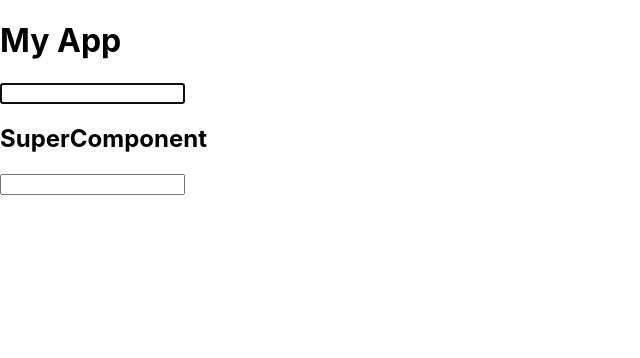
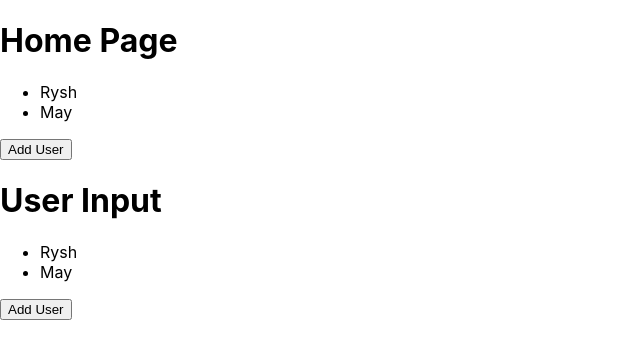
Before and after one commit to oscartrugo/MasterReact-Typecript, a React (Create React App) app in the folder react-udemy-tutorial/: page / in a window 1280 px wide. Shown: the top 358 px of the page, without its empty margins (0-640 px from the left). Built offline with nearby package versions, Linux system fonts and the light colour scheme.

Commit message:
53. Context API

```diff
--- a/react-udemy-tutorial/src/App.tsx
+++ b/react-udemy-tutorial/src/App.tsx
@@ -1,67 +1,116 @@
 import React from 'react';
 import logo from './logo.svg';
 import './App.css';
-import SuperComponent from './components/SuperComponent';
-import { Input } from './components/Input';
+import HomePage from './components/HomePage';
+import { MyContext, MyContextProvider } from './context/MyContext';
 
-class App extends React.Component {
-  // inputRef: HTMLInputElement | null;
-  inputRef: React.RefObject<HTMLInputElement>
-
-  constructor(props: {}) {
-    super(props);
-
-    // callbackRef initialize
-    // this.inputRef = null;
-
-    this.inputRef = React.createRef();
-  }
-
-  componentDidMount() {
-    // callbackRef
-    // console.log(this.inputRef);
-    // this.inputRef && this.inputRef.focus();
-
-    this.inputRef.current && this.inputRef.current.focus();
-  }
-
-  // callback ref
-  // getInputRef = (element: HTMLInputElement) => {
-  //   this.inputRef = element;
-  // }
-
-  render() {
-    return (
-      <React.Fragment>
-        <h1>My App</h1>
-        <input ref={this.inputRef} />
-        <SuperComponent />
-        <Input />
-      </React.Fragment>
-    );
-  }
+function App() {
+  return (
+      <MyContextProvider>
+        <HomePage />
+      </MyContextProvider>
+  );
 }
 
 export default App;
+
+
 /**
- * En algunos casos querrás acceder al nodo de tu elemento para hacer
- * algo(por ejemplo, hacer focus u obtener una posición)
+ * Supongamo que quieres pasar algunos props o data a varios componentes.
+ * ¿Qué harías?
  *
- * Puedes utilizar Vanilla(eje: querySelector), pero hay una forma en React
- * para hacer esto.
+ * Por ejemplo, tienes un componente padre que obtiene datos de una API,
+ * y esos datos deberían ser pasados a varios componentes.
+ *
+ * En base a lo aprendido, debería temrinar añadiéndolo al componente del
+ * nivel top y pasarlo a cada componente hasta que se alcance los componentes
+ * objetivos.
+ *
+ * Eso es demasiado trabajo y refactoring por hacer.
+ *
+ * Dado que crearemos una interface y vamos a acceder al prop y depsués pasar
+ * la información del prop a otro componente y crear otra interface,
+ * y así de manera cíclica.
+ *
+ * Para resolver ese problema, utilizamos Context.
  *
  */
 
 /**
- *    REFS
- * Refs provee una forma de acceder a los nodos del DOM o elementos React creados
- * en el render method.
+ *    CONTEXT
+ * Es una forma de pasar data a través del árbol de componentes
+ * sin tener que pasar props manualmente en todos los niveles.
  *
- * Los refs objects son actualizados dentro del componentDidMount y componentDidUpdate.
+ * Para un árbol de componentes React, debido a que solo aquellos bajo
+ * el contexto de component serán capaces de acceder a la información dentro del context.
  *
- * Algunos buenos casos de uso:
- * - Manejando enfoque, text selection o media playback
- * - Obteniendo la posición de un elemento
- * - Activando animaciones imperativas.
- * - Integrando con librerías DOM de terceros
+ * Este contexto se utiliza principalmente para el usuario autenticado actual,
+ * el tema o el idioma preferido, etc.
+ *
+ * Recuerda, aplícalo moderadamente puesto que hace la reutilización del componente
+ * más difícil.
  */
+
+/**
+ *        CONTEXT API
+ * Entonces, ¿cuáles son las APIs disponibles para Context?
+ *
+ * createContext - Para utilizar esto en el código solo vamos a
+ * hacer React.createContext y podremos pasar un valor default.
+ * Ese valor default es el valor o la data que vamos a compartir
+ * a otros componentes.
+ *
+ * Context.Provider - Create context va a retornar un objeto y ese
+ * objeto contendrá Provider. Este provider es en realidad un componente
+ * que puede ser usado por los consumidores o los components. De esta
+ * forma ellos pueden obtener la información en tu Context.
+ * Para utilizar esto, solo haremos MyContext.Provider, y puedes pasar un
+ * prop, el cual es value, y este value será compartido a través
+ * de los componentes.
+ *
+ * Context.Consumer - Este es utilizado para consumir la data en nuestro
+ * provider. Para usar esto, solo utilizamos MyContext.Consumer, de nuevo,
+ * es de hecho un componente y este componende debe tener un children que es
+ * una función.
+ *
+ * Context.displayName - React DevTools utiliza este string para determinar
+ * qué mostrar para el context. Se utiliza para hacer override al nombre de
+ * nuestro Context para poder ver facilmente en el React DevTools.
+ * Para utilizar esto, vamos a usar MyContext.displayName.
+ *
+ * Class.contextType - Este tipo de Context es otra forma de
+ * suscribir a nuestro Context. Para utilizar esto dentro de nuestro component,
+ * tendremos que usar MyClass o MyComponent.contextType
+ *
+ * this.context - Si vamos a estar utilizando Class.contextType, entonces para
+ * acceder al value de nuestro provider o context, utilizaremos this.context.
+ * Entonces, para utilizar esto en nuestro código, solo usaremos this.context.
+ * Puesto que estaremos utilizando TypeScript, en el create context tiene
+ * un generic.
+ *
+ * Por ejemplo, el siguiente código:
+ *
+ * export interface UserContextType{
+ *    users: string[];
+ *    updateUsers(users: string[]): void;
+ * }
+ *
+ * export const UserContext = React.createContext<UserContextType>({
+ *    users: [], updateUsers: (users: string[]) => ()
+ * });
+ *
+ * En este ejemplo tenemos UserContextType, el cual será el tipo de nuestro value.
+ *
+ *
+ * Y en el siguiente, para el context type y context, vamos a usar React.ContexType
+ * Y después para el value, vamos a utilizar el <typeof UsersContext>
+ *
+ * Y para el Consumer, no necesitamos hacer nada dado que el consumer
+ * automáticamente detecta el type que necesita utilizar.
+ *
+ * Por ejemplo:
+ * <UserContext.Consumer>
+ *    { value => value.users}
+ * </UserContext.Consumer>
+ *
+ */
--- /dev/null
+++ b/react-udemy-tutorial/src/components/HomePage/index.tsx
@@ -0,0 +1,23 @@
+import React from 'react';
+import { MyContext } from '../../context/MyContext';
+import UserInput from '../UserInput';
+
+class HomePage extends React.Component {
+    static contextType = MyContext;
+    context!: React.ContextType<typeof MyContext>;
+
+    render() {
+        return (
+            <div>
+                <h1> Home Page </h1>
+                <ul>
+                    {this.context.users.map(user => <li key={user}>{user}</li>)}
+                </ul>
+                <button onClick={() => this.context.updateUser('bella')}>Add User</button>
+                <UserInput />
+            </div>
+        )
+    }
+}
+
+export default HomePage;
--- /dev/null
+++ b/react-udemy-tutorial/src/components/HomePage/interface.ts
@@ -0,0 +1,3 @@
+export interface HomePageState {
+    counter: number;
+}
--- /dev/null
+++ b/react-udemy-tutorial/src/components/UserInput/index.tsx
@@ -0,0 +1,22 @@
+import React from 'react';
+import { MyContext } from '../../context/MyContext';
+
+class UserInput extends React.Component {
+    render() {
+        return (
+            <MyContext.Consumer>
+                {(value) => (
+                    <div>
+                        <h1> User Input </h1>
+                        <ul>
+                            {value.users.map(user => <li key={user}>{user}</li>)}
+                        </ul>
+                        <button onClick={() => value.updateUser('Prince')}>Add User</button>
+                    </div>
+                )}
+            </MyContext.Consumer>
+        )
+    }
+}
+
+export default UserInput;
--- /dev/null
+++ b/react-udemy-tutorial/src/context/MyContext.tsx
@@ -0,0 +1,42 @@
+import React from 'react';
+
+export interface MyContextType {
+    users: string[];
+    updateUser(user: string): any;
+}
+
+export const MyContext = React.createContext<MyContextType>({
+    users: ['Rysh', 'May'],
+    updateUser:() => {}
+});
+
+interface MyContextProviderState {
+    users: string[];
+}
+
+export class MyContextProvider extends React.Component<{}, MyContextProviderState> {
+    constructor(props: {}) {
+        super(props);
+
+        this.state = {
+            users: ['Rysh', 'May']
+        }
+    }
+
+    handleUpdateUser = (user: string) => {
+        this.setState({
+            users: [ ...this.state.users, user ]
+        });
+    }
+
+    render() {
+        return (
+            <MyContext.Provider value={{
+                users: this.state.users,
+                updateUser: this.handleUpdateUser
+            }}>
+                {this.props.children}
+            </MyContext.Provider>
+        )
+    }
+}
```
